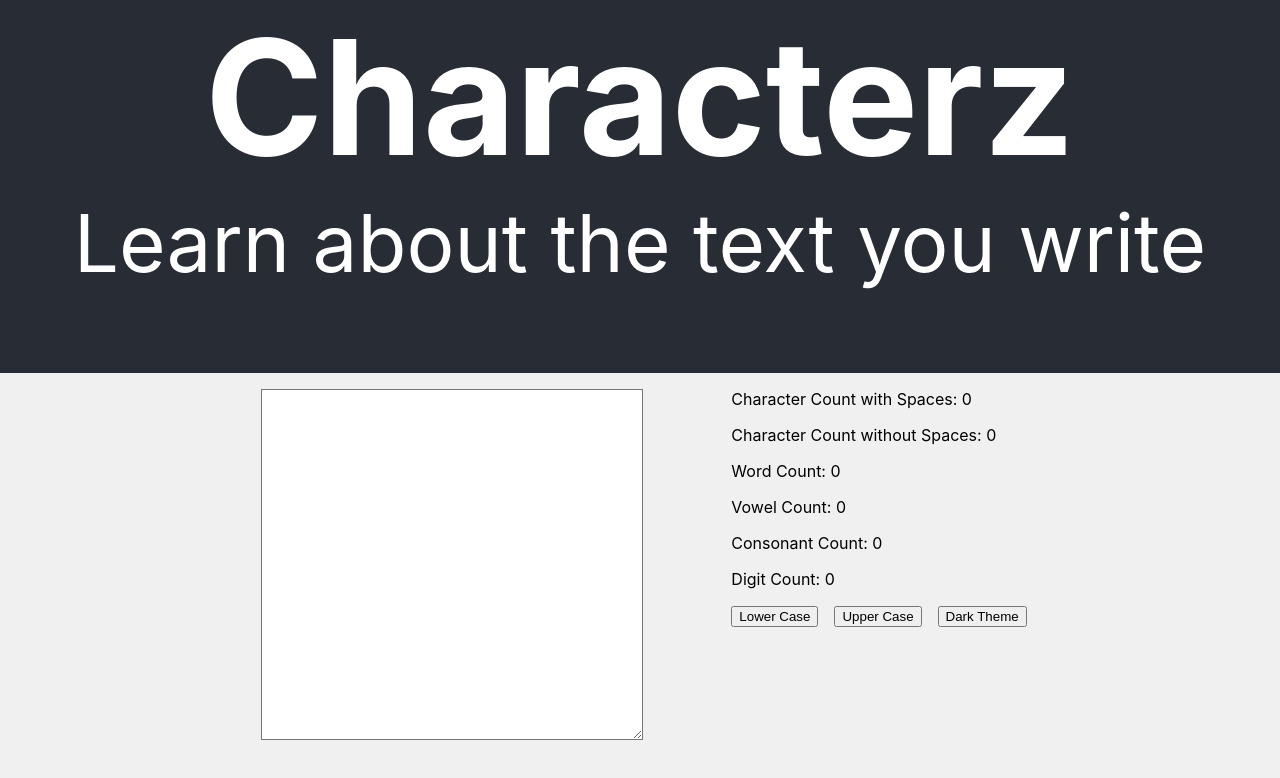
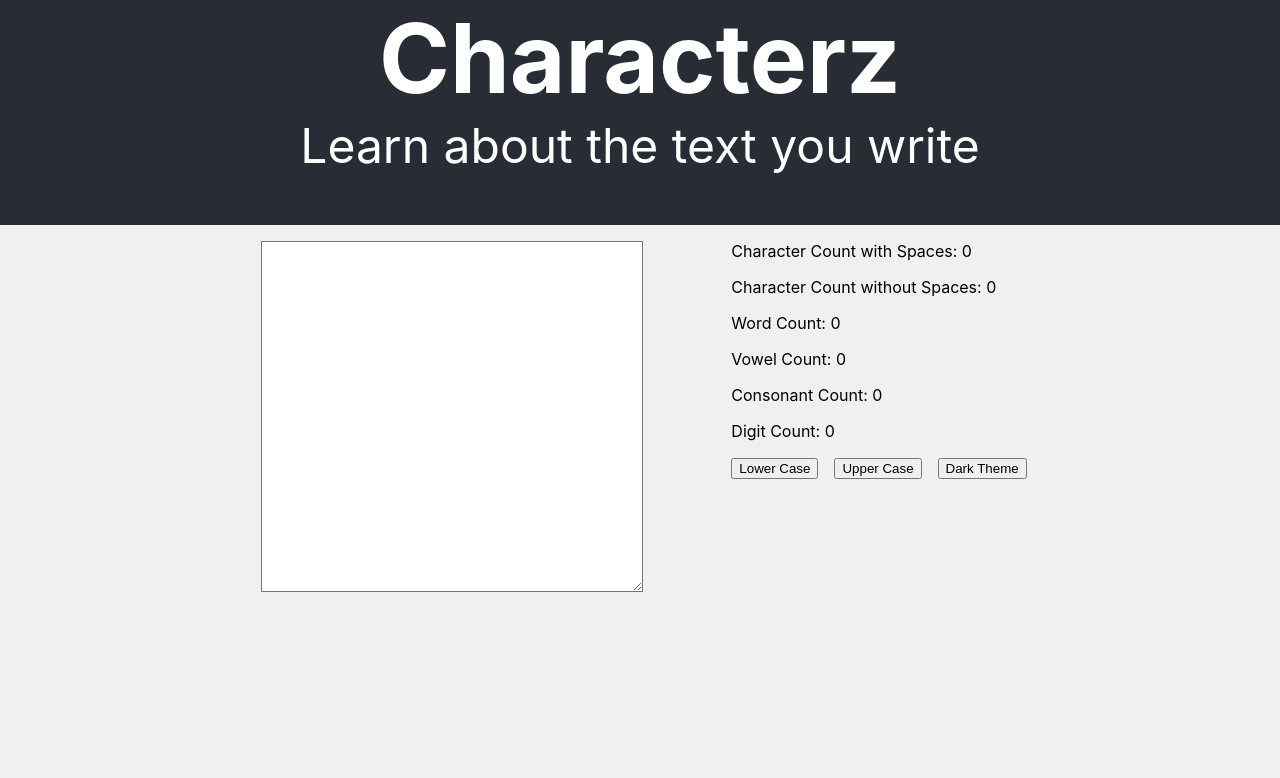
Before and after one commit to SeaFilmz/character-counter-website, a React (Create React App) app: page / in a window 1280 px wide. Shown: the top 778 px of the page. Built offline with nearby package versions, Linux system fonts and the light colour scheme.

Commit message:
Make the Header Text for Desktop/Tablet Smaller

```diff
--- a/src/App.css
+++ b/src/App.css
@@ -9,7 +9,7 @@
 .App-header {
   background-color: #282c34;
   min-height: 100%;
-  font-size: 5rem;
+  font-size: 3rem;
   color: white;
   padding-bottom: 0.1rem;
 }
@@ -19,6 +19,7 @@
 }
 
 .slogan {
+  font-size: 3rem;
   margin-top: 0;
 }
 
@@ -60,16 +61,22 @@
   margin-left: 1rem;
 }
 
-@media screen and (max-width: 56.25rem) {
+/*@media screen and (max-width: 56.25rem) {
   h1 {
     font-size: 4rem;
   }
   .slogan {
     font-size: 2rem;
   }
-}
+}*/
 
 @media screen and (max-width: 46.875rem) {
+  h1 {
+    font-size: 4rem;
+  }
+  .slogan {
+    font-size: 2rem;
+  }
   main {
     display: block;
   }
```
